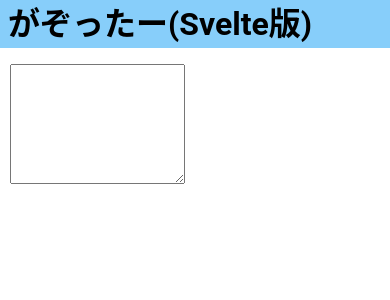
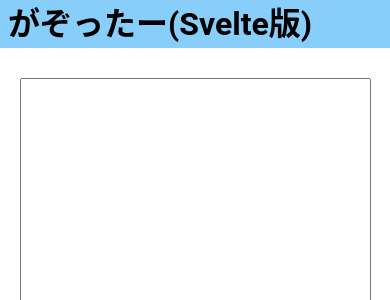
Before and after one commit to goahi/Gazotter-rewrite, a Svelte app: page / in a window 390 px wide. Shown: the top 300 px of the page. Built offline with nearby package versions, Linux system fonts and the light colour scheme.

Commit message:
style: support responsive

```diff
--- a/public/global.css
+++ b/public/global.css
@@ -26,7 +26,6 @@ html:focus-within {
     scroll-behavior: smooth;
 }
 body {
-    min-height: 100vh;
     text-rendering: optimizeSpeed;
     line-height: 1.5;
 }
--- a/src/App.svelte
+++ b/src/App.svelte
@@ -22,27 +22,58 @@
 
 <style>
     main {
+        margin-top: 3rem;
+        min-height: calc(100vh - 3rem);
+
         display: flex;
-
+        align-items: center;
         justify-content: space-around;
-        margin-top: 3rem;
     }
 
     .input_area {
         display: flex;
-        width: 45vw;
-        padding-top: 1rem;
         flex-direction: column;
         align-items: center;
     }
 
     textarea {
-        width: 100%;
-        height: 120px;
-        resize: vertical;
+        resize: none;
     }
 
-    .preview {
-        width: 45vw;
+    @media screen and (min-width: 600px) {
+        main {
+            flex-direction: row;
+        }
+        .input_area {
+            width: 40vw;
+            height: calc(90vh - 3rem);
+        }
+        textarea {
+            width: 100%;
+            height: 100%;
+        }
+
+        .preview {
+            width: 40vw;
+            height: calc(90vh - 3rem);
+        }
+    }
+    @media screen and (max-width: 599px) {
+        main {
+            flex-direction: column;
+        }
+        .input_area {
+            width: 90vw;
+            height: 40vh;
+        }
+        textarea {
+            width: 100%;
+            height: 100%;
+        }
+
+        .preview {
+            width: 90vw;
+            height: 40vh;
+        }
     }
 </style>
```
